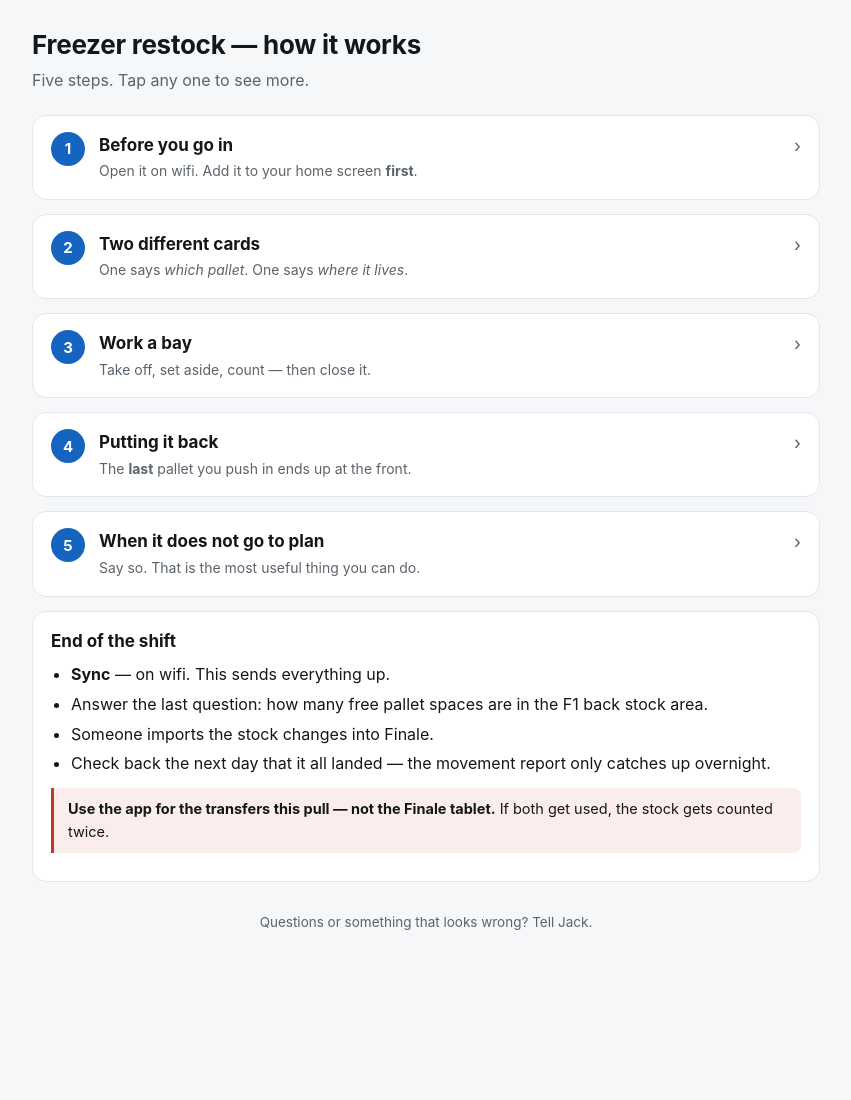
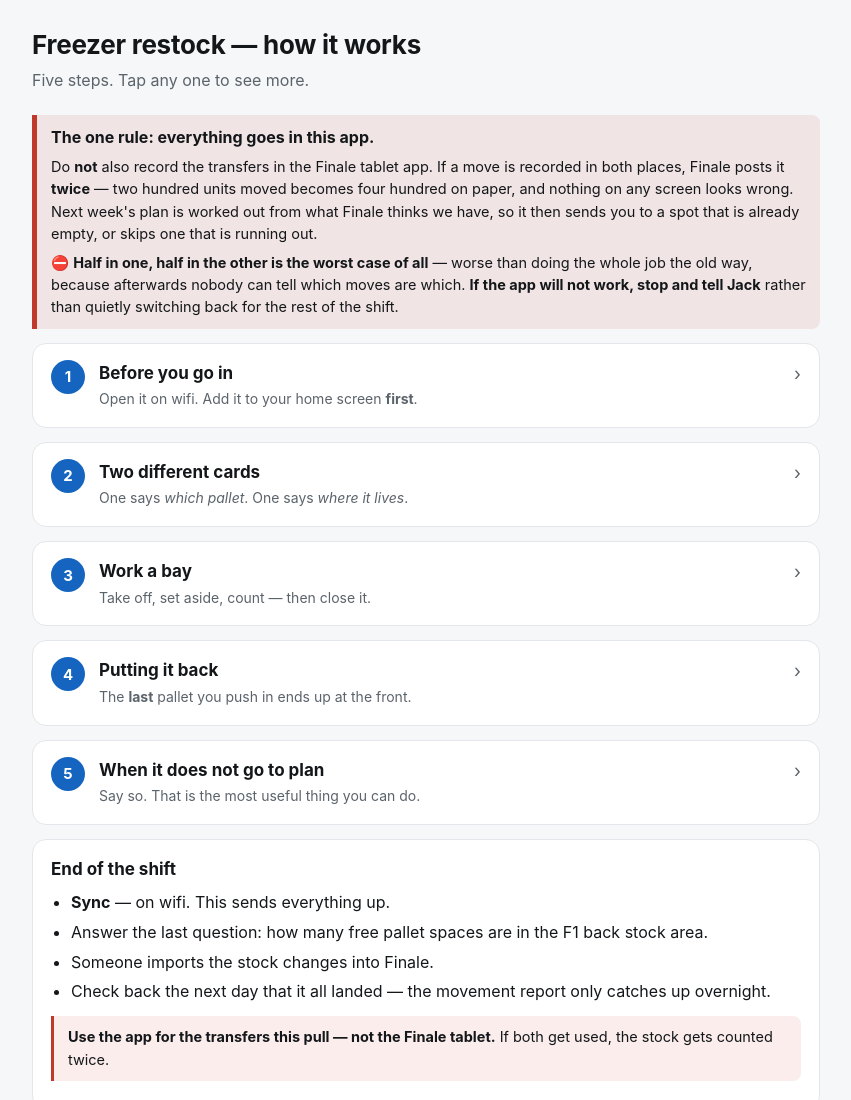
Before and after one commit to TCFarm/FreezerRestock, a plain HTML site: page how.html in a window 1280 px wide. Shown: the top 1100 px of the page, without its empty margins (214-1065 px from the left). Before the commit the page ends 1026 px from the top, so only its background shows below. Drawn offline with Linux system fonts and the light colour scheme.

Commit message:
freezer: publish index.html

```diff
--- a/how.html
+++ b/how.html
@@ -52,6 +52,7 @@ li{margin:5px 0}
   font-size:14.5px}
 .warn{background:color-mix(in srgb,var(--bad) 9%,transparent);border-left-color:var(--bad)}
 .good{background:color-mix(in srgb,var(--ok) 10%,transparent);border-left-color:var(--ok)}
+.bad{background:color-mix(in srgb,var(--bad) 10%,transparent);border-left-color:var(--bad)}
 table{border-collapse:collapse;width:100%;margin:10px 0;font-size:14.5px}
 th,td{text-align:left;padding:7px 10px;border-bottom:1px solid var(--line);vertical-align:top}
 th{color:var(--dim);font-weight:600;font-size:13px;text-transform:uppercase;letter-spacing:.04em}
@@ -71,6 +72,19 @@ button.mini.on{background:var(--accent);color:#fff;border-color:var(--accent)}
 <div class="wrap">
 <h1>Freezer restock — how it works</h1>
 <p class="lede">Five steps. Tap any one to see more.</p>
+
+<div class="note bad" style="border-left-width:5px">
+  <b style="font-size:16px">The one rule: everything goes in this app.</b>
+  <div style="margin-top:6px">Do <b>not</b> also record the transfers in the Finale tablet
+  app. If a move is recorded in both places, Finale posts it <b>twice</b> — two hundred units
+  moved becomes four hundred on paper, and nothing on any screen looks wrong. Next week's plan
+  is worked out from what Finale thinks we have, so it then sends you to a spot that is already
+  empty, or skips one that is running out.</div>
+  <div style="margin-top:6px">⛔ <b>Half in one, half in the other is the worst case of all</b>
+  — worse than doing the whole job the old way, because afterwards nobody can tell which moves
+  are which. <b>If the app will not work, stop and tell Jack</b> rather than quietly switching
+  back for the rest of the shift.</div>
+</div>
 
 <div class="card">
   <button class="step" aria-expanded="false" data-t="d1">
```
